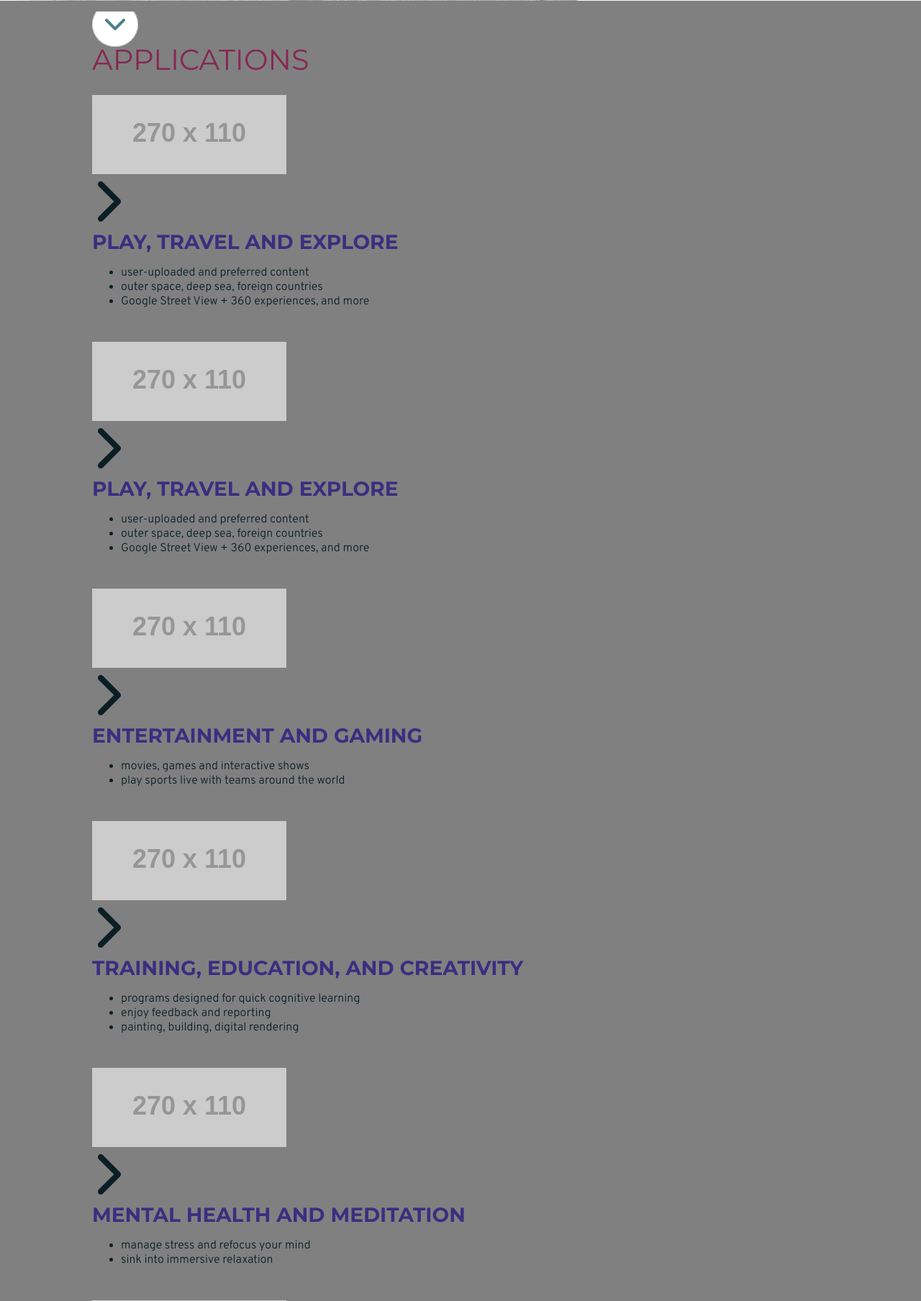
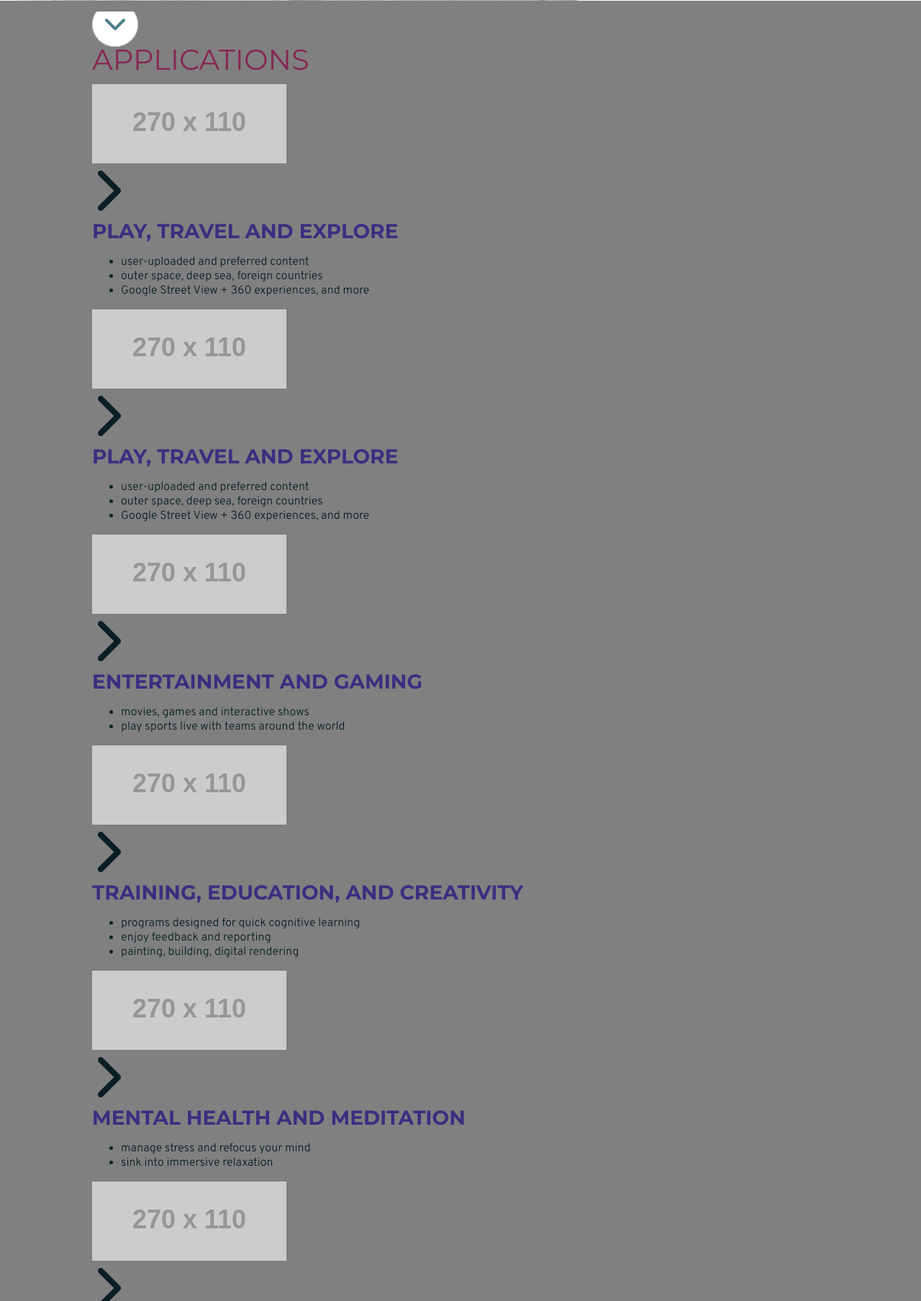
Before and after one commit to qjac/zetus_lapetus, a PHP site: page / in a window 1280 px wide. Shown: the part 840-2648 px from the top of the page at 72% size. Run offline with PHP 8.4, Linux system fonts and the light colour scheme; grey boxes labelled with a size stand in for pictures from a placeholder-image service; data that the repository does not hold is empty; style sheets or scripts are compiled from the project's sources; some libraries are stand-ins or nearby versions.

Commit message:
reverted padding to .row. padding already added to .section

```diff
--- a/zetus-lapetus/scss/partials/_layout_lg.scss
+++ b/zetus-lapetus/scss/partials/_layout_lg.scss
@@ -24,7 +24,6 @@
 .row {
   clear: both;
   overflow: hidden;
-  padding: 15px 0;
 }
 .col {
   float: left;
--- a/zetus-lapetus/scss/partials/_layout_sm.scss
+++ b/zetus-lapetus/scss/partials/_layout_sm.scss
@@ -13,7 +13,6 @@ section, .section {
   margin: 0 auto;
   clear: both;
   overflow: hidden;
-  padding: 15px 0;
 }
 .col {
   float: left;
```
